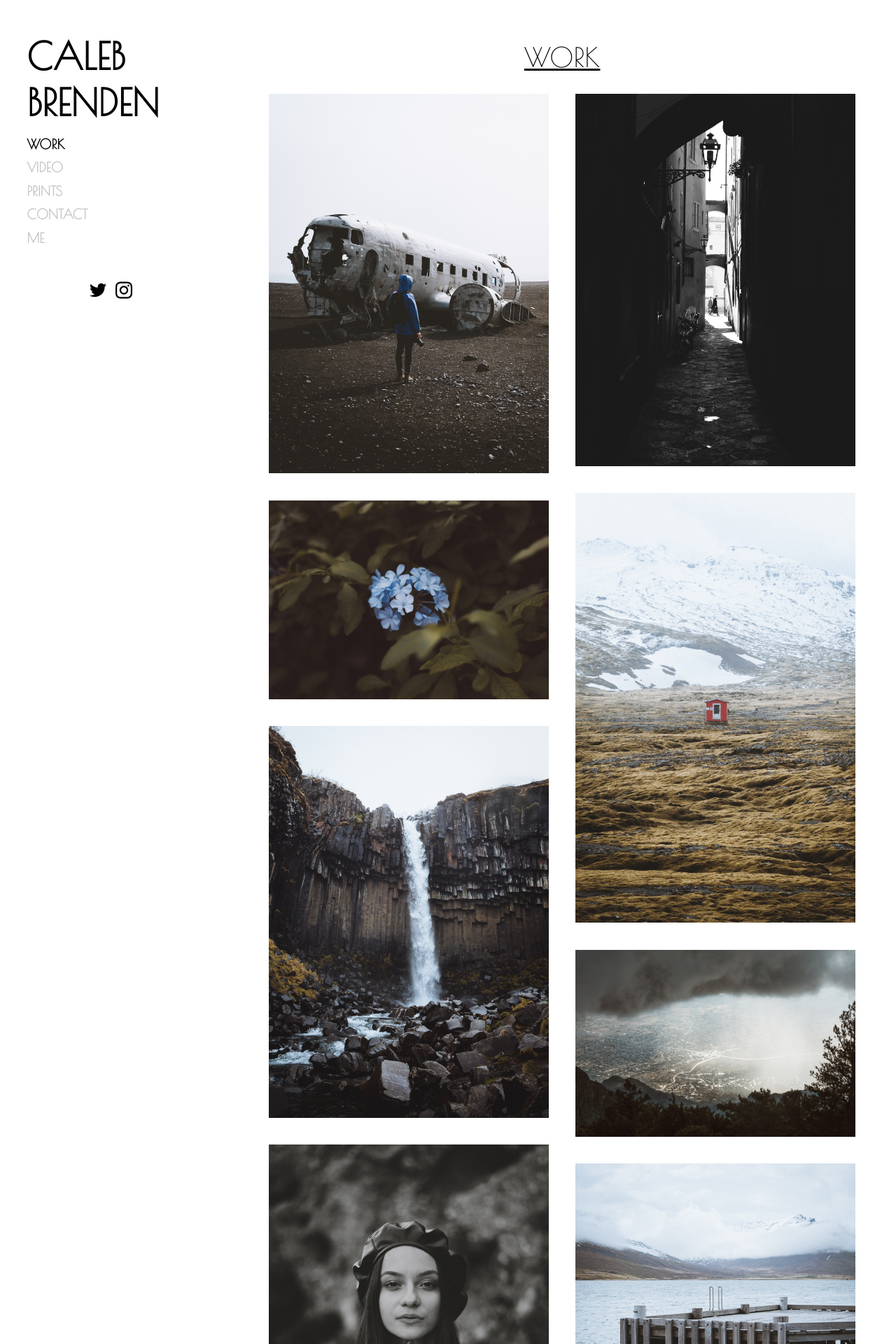
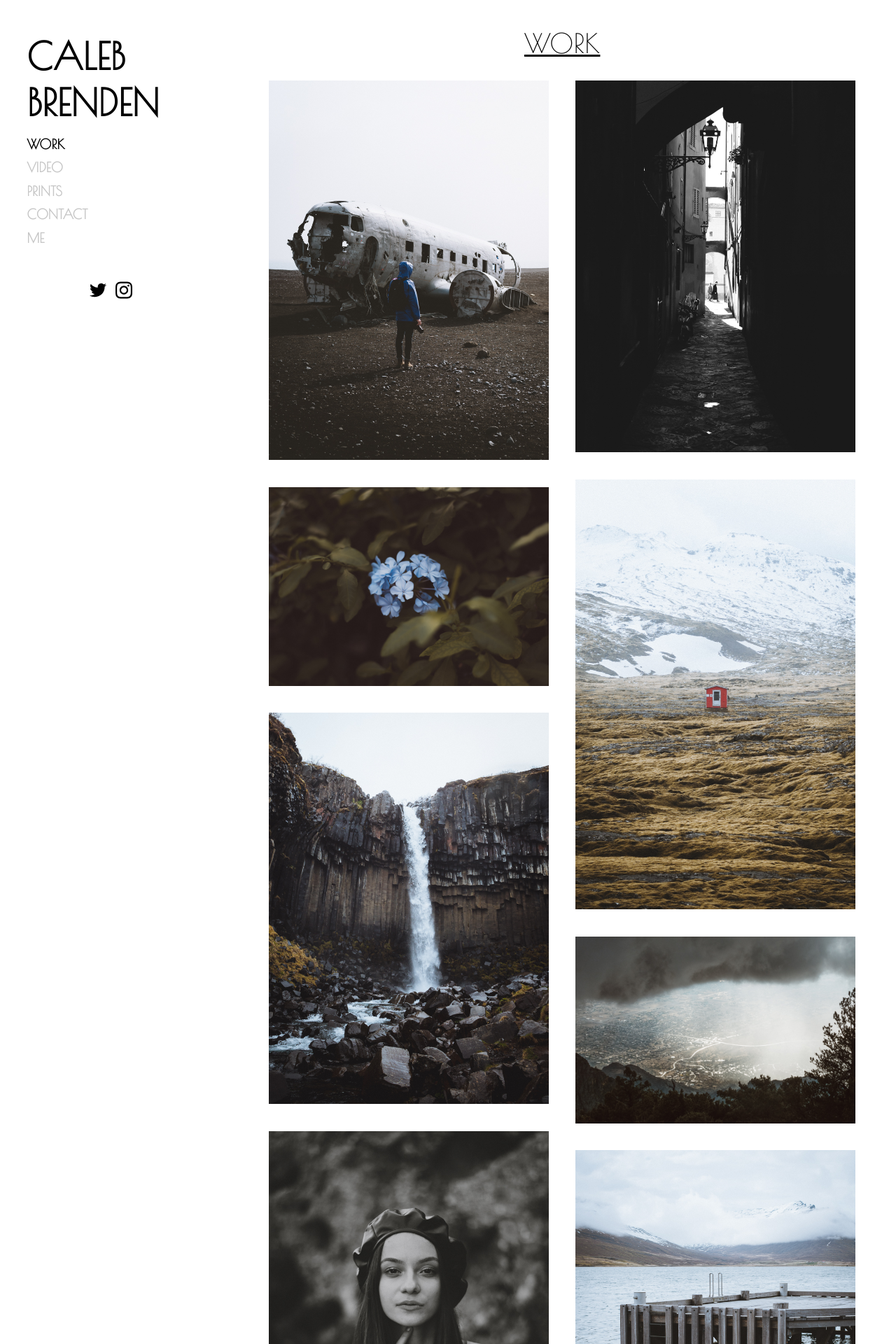
Before and after one commit to calebbrenden/my-site, a Jekyll site: the page built from index.html, in a window 1280 px wide. Shown: the top 1920 px of the page at 70% size. Built offline with Jekyll 4.4.1, drawn with Linux system fonts in a browser that asks for light colours.

Commit message:
added homepage-title class

```diff
--- a/index.html
+++ b/index.html
@@ -43,7 +43,7 @@
 -->
 
 <!-- masonry gallery -->
-<h1 class="page-title" style="padding-top: 1rem;">WORK</h1>
+<h1 class="page-title homepage-title">WORK</h1>
 <section id="photos">
   <img src="{{ site.baseurl }}/images/samples/iceland-plane.jpg" alt="iceland plane">
   <img src="{{ site.baseurl }}/images/samples/gibraltar-flowers.jpg" alt="gibraltar flowers">
```
